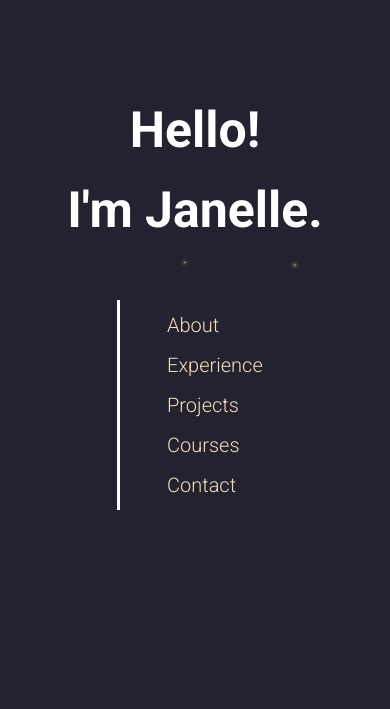
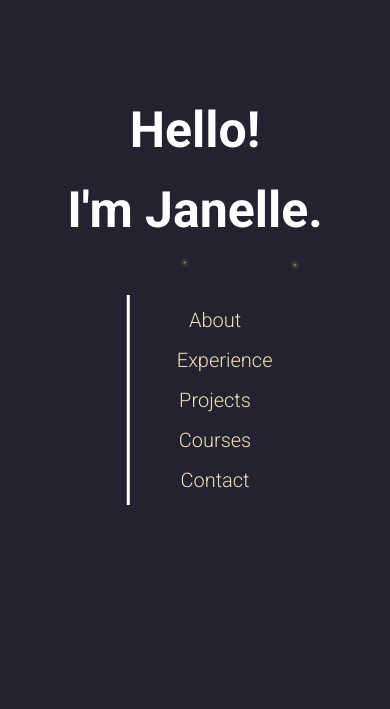
Before and after one commit to janellewong/MLH-Flask-Portfolio, a Flask app: page / in a window 390 px wide; the page is wider, and only the part inside the window is pictured. Shown: the top 709 px of that part. Run offline with Flask 2, Linux system fonts and the light colour scheme; some libraries are stand-ins or nearby versions.

Commit message:
nav positioning

```diff
--- a/app/static/styles/main.css
+++ b/app/static/styles/main.css
@@ -32,18 +32,18 @@ img{
 }
 
 .words {
-    font-size: 75px!important;
+    font-size: 65px!important;
 }
 
 .hello-container {
     position: center;
-    padding-left: 15vw;
+    padding-left: 10%;
     padding-top: 150px;
 
 
 }
 
-@media (max-width: 1450px) {
+@media (max-width: 1112px) {
     .words {
         padding-top: 200px!important;
         font-size: 0.1em!important;
@@ -55,7 +55,7 @@ img{
     }
 }
 
-@media (max-width: 1450px) {
+@media (max-width: 1112px) {
     .hello-container {
         position: left;
         padding-top: 0px;
@@ -74,7 +74,7 @@ img{
     overflow: hidden;
 }
 
-@media (max-width: 1450px) {
+@media (max-width: 1112px) {
     .small-intro {
         padding-top: 100px;
         font-size: 0.5em!important;
@@ -154,7 +154,7 @@ img{
 
 @keyframes animated-text{
     from{width: 0;}
-    to{width: 710px;}
+    to{width: 650px;}
 }
 
 @keyframes animated-cursor{
@@ -162,7 +162,7 @@ img{
     to{border-right-color: transparent;}
 }
 
-@media (max-width: 1450px) {
+@media (max-width: 800px) {
     @keyframes animated-text {
         from{width: 0;}
         to{width: 400px;}
@@ -173,7 +173,7 @@ img{
 #sub-nav{
     top: 200px;
     list-style: none;
-    right: 20%;
+    right: 15%;
     /* right: 30vw; */
     /* padding-right: 10vw; */
     position: absolute;
@@ -184,11 +184,20 @@ img{
 
 }
 
-@media (max-width: 1450px) {
+@media (max-width: 1112px) {
     #sub-nav {
-        top: 300px;
-        right: 70%;
-        left: 30%;
+        top: 400px;
+        /* right: 60%;
+        left: 40%; */
+        /* right: 50%;
+        left: 50%; */
+        /* position: sticky; */
+        margin: auto;
+
+        position: fixed;
+        left: 50%;
+        transform: translate(-50%, -50%);
+
 
     }
 }
```
